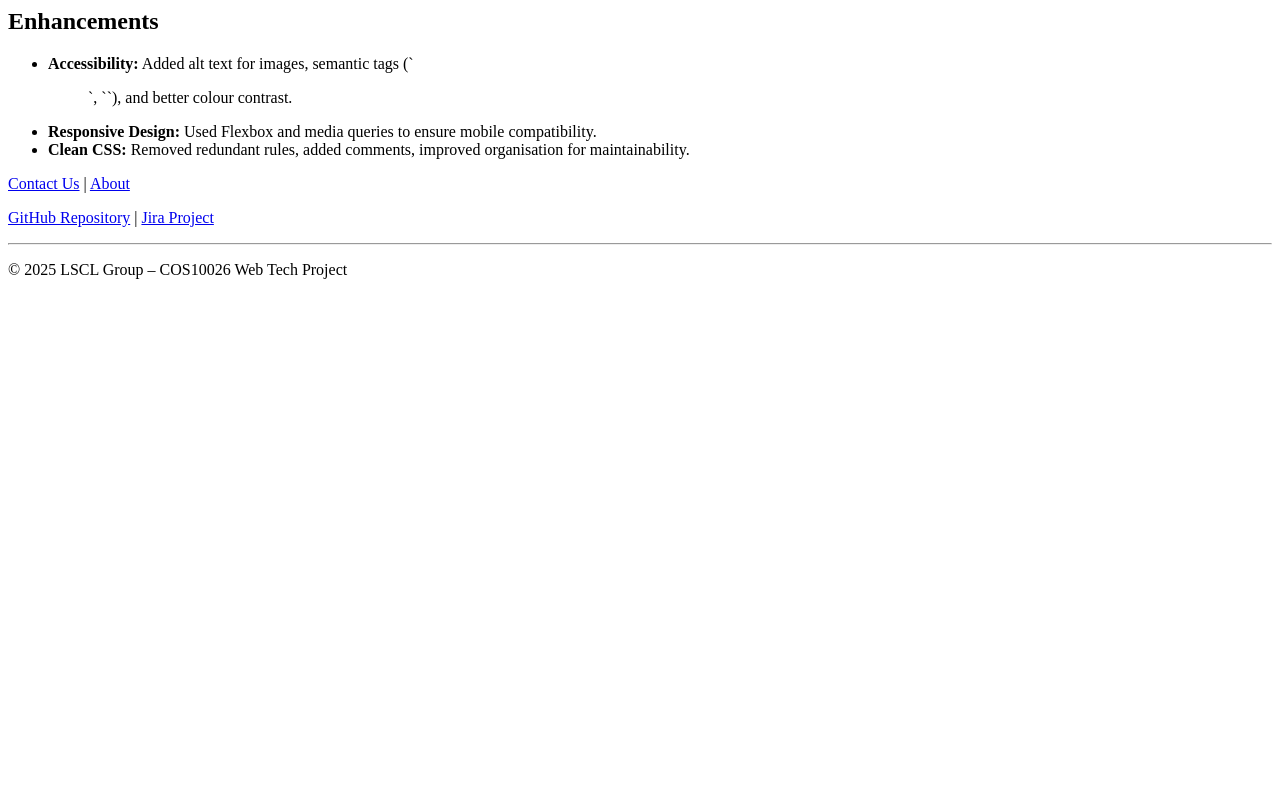
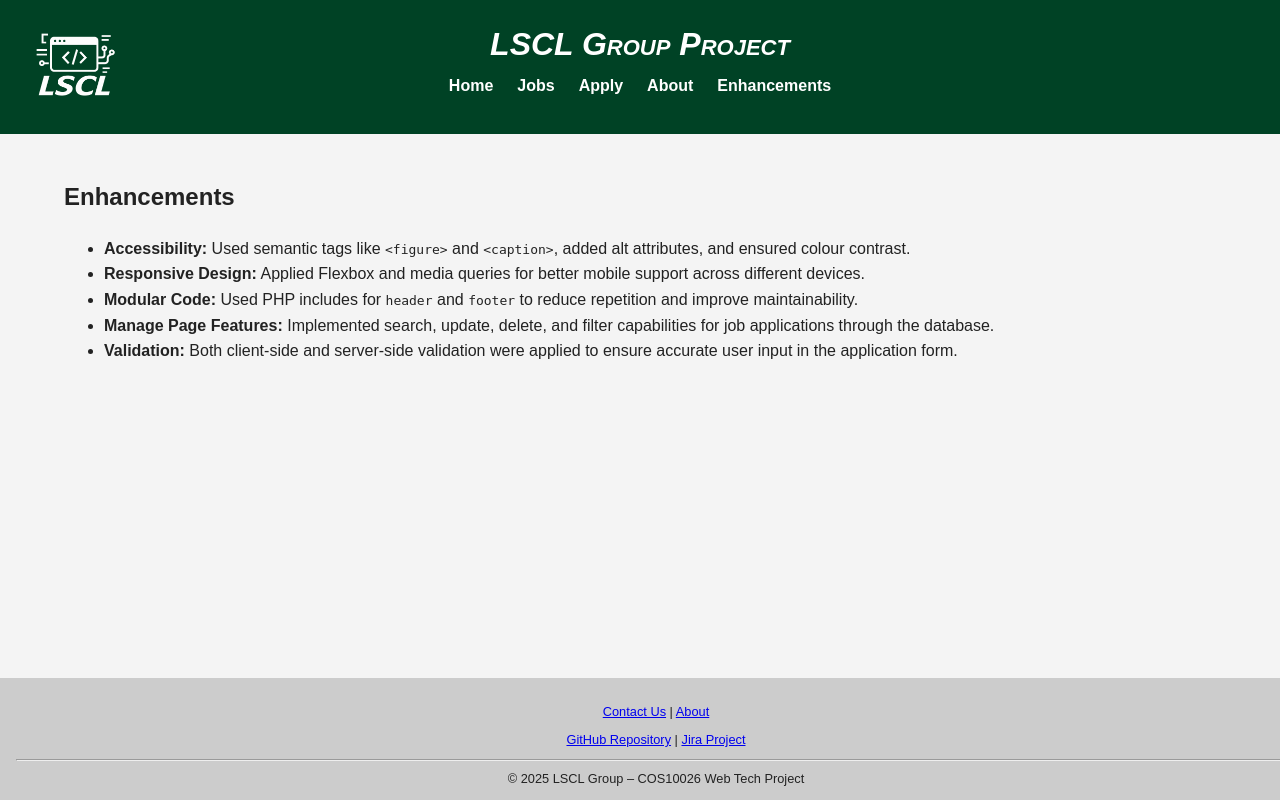
Before and after one commit to Madaa1Uchiha/ProjectP1, a PHP site: page /enhancements.php in a window 1280 px wide. Run offline with PHP 8.4, Linux system fonts and the light colour scheme.

Commit message:
Final integration of header and footer includes, dynamic titles

```diff
--- a/enhancements.php
+++ b/enhancements.php
@@ -1,16 +1,27 @@
-<?php include 'header.inc'; ?>
+<?php
+$page_title = 'LSCL Enhancements';
+include 'header.inc';
+?>
+
 <main>
   <h2>Enhancements</h2>
   <ul>
     <li>
-      <strong>Accessibility:</strong> Added alt text for images, semantic tags (`<figure>`, `<caption>`), and better colour contrast.
+      <strong>Accessibility:</strong> Used semantic tags like <code>&lt;figure&gt;</code> and <code>&lt;caption&gt;</code>, added alt attributes, and ensured colour contrast.
     </li>
     <li>
-      <strong>Responsive Design:</strong> Used Flexbox and media queries to ensure mobile compatibility.
+      <strong>Responsive Design:</strong> Applied Flexbox and media queries for better mobile support across different devices.
     </li>
     <li>
-      <strong>Clean CSS:</strong> Removed redundant rules, added comments, improved organisation for maintainability.
+      <strong>Modular Code:</strong> Used PHP includes for <code>header</code> and <code>footer</code> to reduce repetition and improve maintainability.
+    </li>
+    <li>
+      <strong>Manage Page Features:</strong> Implemented search, update, delete, and filter capabilities for job applications through the database.
+    </li>
+    <li>
+      <strong>Validation:</strong> Both client-side and server-side validation were applied to ensure accurate user input in the application form.
     </li>
   </ul>
 </main>
+
 <?php include 'footer.inc'; ?>
--- a/header.inc
+++ b/header.inc
@@ -0,0 +1,28 @@
+<!DOCTYPE html>
+<html lang="en">
+<head>
+  <meta charset="UTF-8" />
+  <meta name="viewport" content="width=device-width, initial-scale=1.0" />
+  <meta name="author" content="LSCL Group" />
+  <meta name="description" content="COS10026 Project Website" />
+  <title><?php echo isset($page_title) ? $page_title : 'LSCL Group'; ?></title>
+  <link rel="stylesheet" href="styles/styles.css" />
+</head>
+<body>
+
+<header>
+  <div class="header-top">
+    <img src="images/logo.jpg" alt="LSCL Logo" class="logo" />
+    <h1 class="site-title">LSCL Group Project</h1>
+  </div>
+
+  <nav>
+    <ul class="nav-links">
+      <li><a href="index.php">Home</a></li>
+      <li><a href="Jobs.php">Jobs</a></li>
+      <li><a href="apply.php">Apply</a></li>
+      <li><a href="about.php">About</a></li>
+      <li><a href="enhancements.php">Enhancements</a></li>
+    </ul>
+  </nav>
+</header>
--- a/styles/styles.css
+++ b/styles/styles.css
@@ -13,30 +14,63 @@ body {
   margin-bottom: 140px; /* Space for footer */
 }
 
-  /* Header and Navigation */
+main {
+  width: 90%;
+  margin: 0 auto;
+  padding: 1.5rem;
+}
+
+/* Header */
 header {
   background-color: #004225;
   color: white;
-    padding: 1rem 0;
   text-align: center;
+  position: relative;
+  padding: 20px 0;
 }
 
-  nav ul {
+.header-top {
+  display: flex;
+  align-items: center;
+  justify-content: center;
+  gap: 10px;
+}
+
+.logo {
+  height: 130px;
+  position: absolute;
+  left: 10px;
+  top: 50%;
+  transform: translateY(-50%);
+}
+
+.site-title {
+  font: italic small-caps bold 2rem/1.5 Arial, sans-serif;
+  margin: 0;
+}
+
+nav {
+  background-color: #004225;
+  margin-top: -10px;
+}
+
+.nav-links {
   list-style: none;
   display: flex;
   justify-content: center;
-    gap: 2rem;
-    padding: 0;
-    margin: 0.5rem 0 0 0;
+  flex-wrap: wrap;
+  gap: 1.5rem;
+  margin: 0;
+  padding: 15px 0;
 }
 
-  nav a {
-    color: white;
+.nav-links li a {
   text-decoration: none;
   font-weight: bold;
+  color: white;
 }
 
-  nav a:hover {
+.nav-links li a:hover {
   text-decoration: underline;
 }
 
@@ -52,9 +86,15 @@ body {
   height: 90px;
 }
 
+footer p {
+  font-size: 0.8rem;
+  margin: 0.5rem;
+  text-align: center;
+}
+
 /* Index Page */
 body.index {
-    background-image: url("images/background.jpg"); /* Add your image here */
+  background-image: url("images/background.jpg");
   background-size: cover;
   background-repeat: no-repeat;
   background-position: center;
@@ -75,37 +115,7 @@ body {
   background-color: #fffbe6;
 }
 
-  /* Footer full width + centred text */
-  footer p {
-    font-size: 0.8rem;
-    margin: 0.5rem;
-    text-align: center;
-  }
-
-  /* About Page */
-  dl dt {
-    font-weight: bold;
-  }
-
-  ul ul {
-    margin-left: 1rem;
-  }
-
-  figure {
-    float: right;
-    border: 2px solid #444;
-    padding: 0.5rem;
-    margin: 1rem;
-    width: fit-content;
-  }
-
-  figcaption {
-    font-size: 0.9rem;
-    text-align: center;
-    margin-top: 0.5rem;
-  }
-
-  /* Table styling */
+/* Table Styling */
 table {
   width: 90%;
   margin: auto;
@@ -200,12 +214,28 @@ body {
     flex-direction: column;
   }
 }
-  /* Text Placement */
-  main {
-    width: 90%;
-    margin: 0 auto;
-    padding: 1.5rem;
+
+/* About Page */
+dl dt {
+  font-weight: bold;
 }
+
+ul ul {
+  margin-left: 1rem;
+}
+
+.student-id {
+  float: right;
+  font-style: italic;
+  font-size: 0.9rem;
+  color: #444;
+}
+
+.member-name {
+  font-weight: bold;
+}
+
+/* Group Photo (Left-Aligned) */
 .group-photo {
   float: left;
   margin: 1rem 1rem 1rem 0;
@@ -225,82 +255,23 @@ body {
   margin-top: 0.5rem;
   color: #333;
 }
-    header {
-    text-align: center;
-  padding: 20px;
-  position: relative;
-  }
-  .header-top {
-  display: flex;
-  align-items: center;
-  justify-content: center;
-  gap: 10px;
-  }
 
-  header {
-  text-align: center;
-  padding: 20px;
-  }
-
-  .header-top {
-  display: flex;
-  align-items: center;
-  justify-content: center;
-  gap: 8px;
-  }
-  .logo {
-  height: 150px;
-  position: absolute;
-  left: 0;
-  top: 50%;
-  transform: translateY(-45%);
-  }
-
-  .nav-links {
-  list-style: none;
-  padding: 0;
-  margin-top: 15px;
-  display: flex;
-  justify-content: center;
-  gap: 20px;
-  }
-
-  .nav-links li a {
-  text-decoration: none;
-  font-weight: bold;
-  colour: #004225;
-  }
-
-#male {
-  position: relative;
-  right: 50%;
-  bottom: 2em;
-}
-
-#female {
-  position: relative;
-  right: 50%;
-  bottom: 2em;
-}
-
-#other-prefer-not-to-say {
-  position: relative;
-  right: 50%;
-  bottom: 2em;
-}
-
+/* Form Adjustments */
+#male,
+#female,
+#other-prefer-not-to-say,
 #willing-to-move {
   position: relative;
   right: 50%;
   bottom: 2em;
 }
 
-.checkandradio{
+.checkandradio {
   position: relative;
   left: 2.5%;
 }
 
-.DOB{
+.DOB {
   position: relative;
   bottom: 1.5em;
 }
--- /dev/null
+++ b/table_header.inc
@@ -0,0 +1,6 @@
+    <?php
+        echo "<table border='1' cellpadding='5'>";
+        echo "<tr><th>EOInumber</th><th>Job Reference number</th><th>First name</th><th>Middle name</th><th>Last name</th><th>Skill 1</th><th>Skill 2</th>
+        <th>Skill 3</th><th>Email address</th><th>Phone number</th><th>State</th><th>Street address</th><th>Suburb/town</th><th>Postcode</th><th>DOB</th>
+        <th>Gender</th><th>Willing to Move</th><th>Other Skill</th><th>Status</th><th></th></tr>";
+    ?>
```
Also changed, not shown: other parts of styles/styles.css (+11 -39 lines), Jobs.php (renamed from Jobs.html, +4 -24 lines), about.php (+4 -22 lines), apply.php (renamed from apply.html, +26 -39 lines), index.php (renamed from index.html, +4 -24 lines), manage.php (added, +139 -0 lines), process_eoi.php (added, +122 -0 lines), settings.php (added, +12 -0 lines), table.inc (added, +24 -0 lines). Lines whose indentation alone changed are shown as unchanged.
